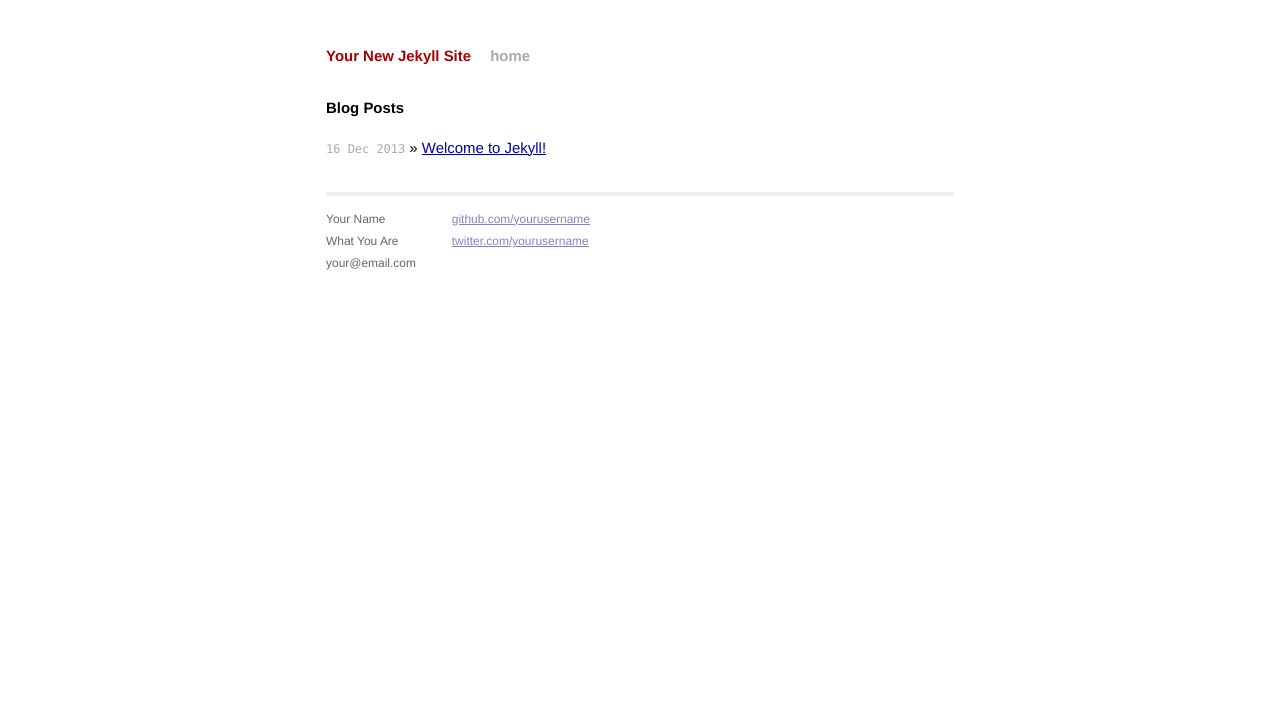
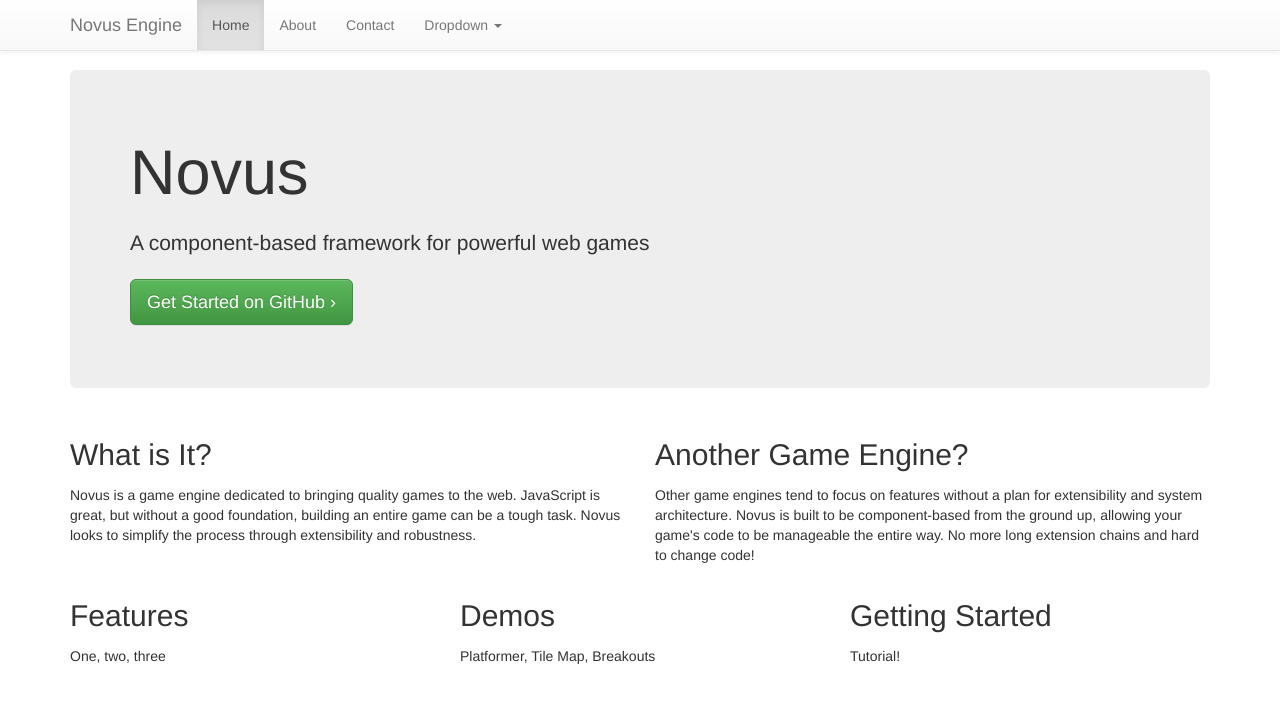
Before and after one commit to dristic/novus, a Jekyll site: the page built from index.html, in a window 1280 px wide and 900 px high. Shown: the top 703 px of the window. Built offline with Jekyll 4.4.1, drawn with Linux system fonts in a browser that asks for light colours; nearby versions of some CDN libraries; library files that are not in the unit come from our copies; Markdown is read by kramdown in place of the engine named in the settings.

Commit message:
Update home page layout and wording.

```diff
--- a/_config.yml
+++ b/_config.yml
@@ -1,3 +1,5 @@
 name: Your New Jekyll Site
 markdown: redcarpet
 pygments: true
+
+exclude: [node_modules]
--- a/_layouts/default.html
+++ b/_layouts/default.html
@@ -5,6 +5,10 @@
         <meta http-equiv="X-UA-Compatible" content="IE=edge,chrome=1">
         <title>{{ page.title }}</title>
         <meta name="viewport" content="width=device-width">
+
+        <!-- bootstrap -->
+        <link rel="stylesheet" href="/bower_components/bootstrap/dist/css/bootstrap.css">
+        <link rel="stylesheet" href="/bower_components/bootstrap/dist/css/bootstrap-theme.css">
 
         <!-- syntax highlighting CSS -->
         <link rel="stylesheet" href="/css/syntax.css">
@@ -15,8 +19,76 @@
     </head>
     <body>
 
+      <!-- Fixed navbar -->
+      <div class="navbar navbar-default navbar-fixed-top" role="navigation">
         <div class="container">
-          <div class="site">
+          <div class="navbar-header">
+            <button type="button" class="navbar-toggle" data-toggle="collapse" data-target=".navbar-collapse">
+              <span class="sr-only">Toggle navigation</span>
+              <span class="icon-bar"></span>
+              <span class="icon-bar"></span>
+              <span class="icon-bar"></span>
+            </button>
+            <a class="navbar-brand" href="#">Novus Engine</a>
+          </div>
+          <div class="navbar-collapse collapse">
+            <ul class="nav navbar-nav">
+              <li class="active"><a href="/">Home</a></li>
+              <li><a href="#about">About</a></li>
+              <li><a href="#contact">Contact</a></li>
+              <li class="dropdown">
+                <a href="#" class="dropdown-toggle" data-toggle="dropdown">Dropdown <b class="caret"></b></a>
+                <ul class="dropdown-menu">
+                  <li><a href="#">Action</a></li>
+                  <li><a href="#">Another action</a></li>
+                  <li><a href="#">Something else here</a></li>
+                  <li class="divider"></li>
+                  <li class="dropdown-header">Nav header</li>
+                  <li><a href="#">Separated link</a></li>
+                  <li><a href="#">One more separated link</a></li>
+                </ul>
+              </li>
+            </ul>
+          </div><!--/.nav-collapse -->
+        </div>
+      </div>
+
+      <div class="container">
+        <div class="jumbotron">
+          <h1>Novus</h1>
+          <p>A component-based framework for powerful web games</p>
+          <p>
+            <a class="btn btn-lg btn-success" href="http://github.com/dristic/novus">Get Started on GitHub &rsaquo;</a>
+          </p>
+        </div>
+
+        <div class="row">
+          <div class="col-lg-6">
+            <h2>What is It?</h2>
+            <p>Novus is a game engine dedicated to bringing quality games to the web. JavaScript is great, but without a good foundation, building an entire game can be a tough task. Novus looks to simplify the process through extensibility and robustness.</p>
+          </div>
+          <div class="col-lg-6">
+            <h2>Another Game Engine?</h2>
+            <p>Other game engines tend to focus on features without a plan for extensibility and system architecture. Novus is built to be component-based from the ground up, allowing your game's code to be manageable the entire way. No more long extension chains and hard to change code!</p>
+          </div>
+        </div>
+
+        <div class="row">
+          <div class="col-lg-4">
+            <h2>Features</h2>
+            <p>One, two, three</p>
+          </div>
+          <div class="col-lg-4">
+            <h2>Demos</h2>
+            <p>Platformer, Tile Map, Breakouts</p>
+          </div>
+          <div class="col-lg-4">
+            <h2>Getting Started</h2>
+            <p>Tutorial!</p>
+          </div>
+        </div>
+
+        <!--<div class="site">
           <div class="header">
             <h1 class="title"><a href="/">{{ site.name }}</a></h1>
             <a class="extra" href="/">home</a>
@@ -40,7 +112,10 @@
             </div>
           </div>
         </div>
-        </div> <!-- /container -->
+      </div>-->
+
+      <script src="/bower_components/jquery/jquery.js"></script>
+      <script src="/bower_components/bootstrap/dist/js/bootstrap.js"></script>
 
     </body>
 </html>
--- a/css/main.css
+++ b/css/main.css
@@ -13,16 +13,9 @@
 html, body { height: 100%; }
 
 body {
-  background-color: #FFF;
-  font: 13.34px Helvetica, Arial, sans-serif;
-  font-size: small;
-  text-align: center;
+  padding-top: 70px;
 }
 
-h1, h2, h3, h4, h5, h6 {
-  font-size: 100%; }
-
-h1 { margin-bottom: 1em; }
 p { margin: 1em 0; }
 
 a         { color: #00a; }
```
Also changed, not shown: 4 other files. Lines whose indentation alone changed are shown as unchanged.
